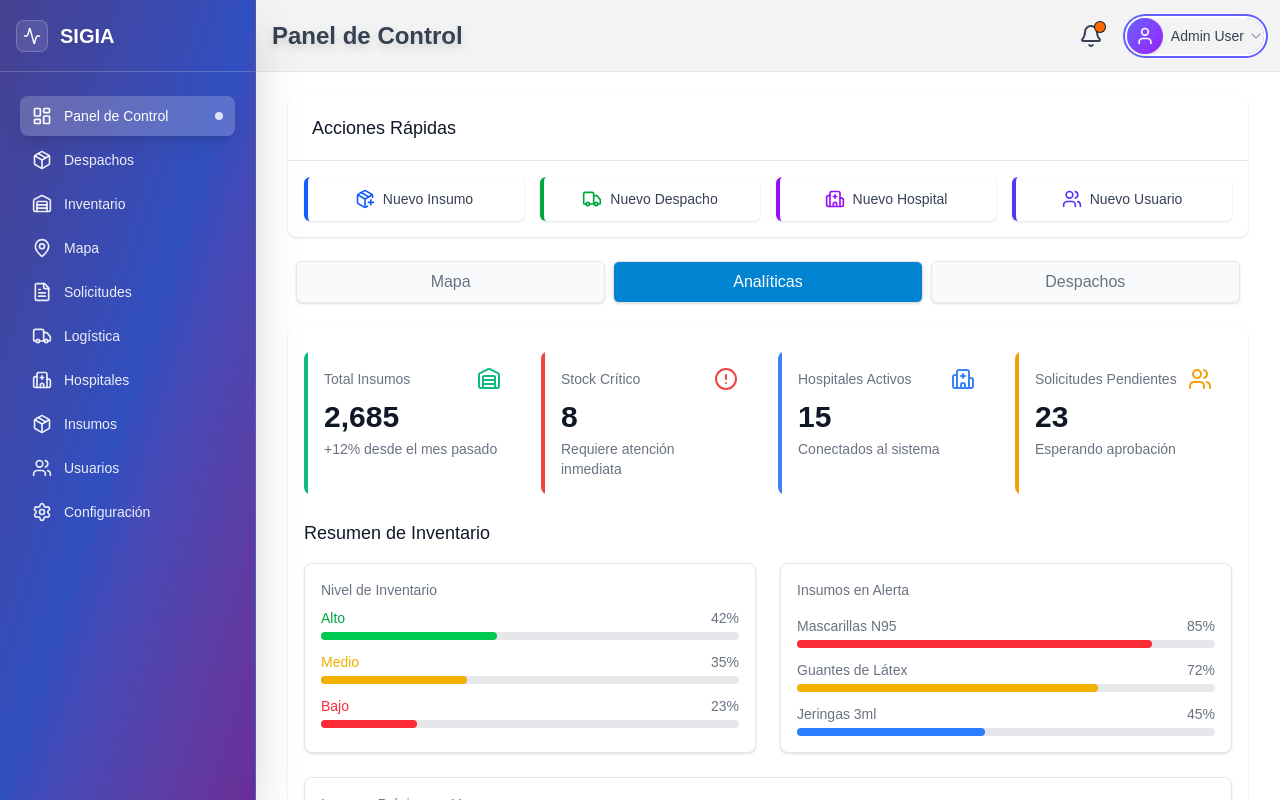
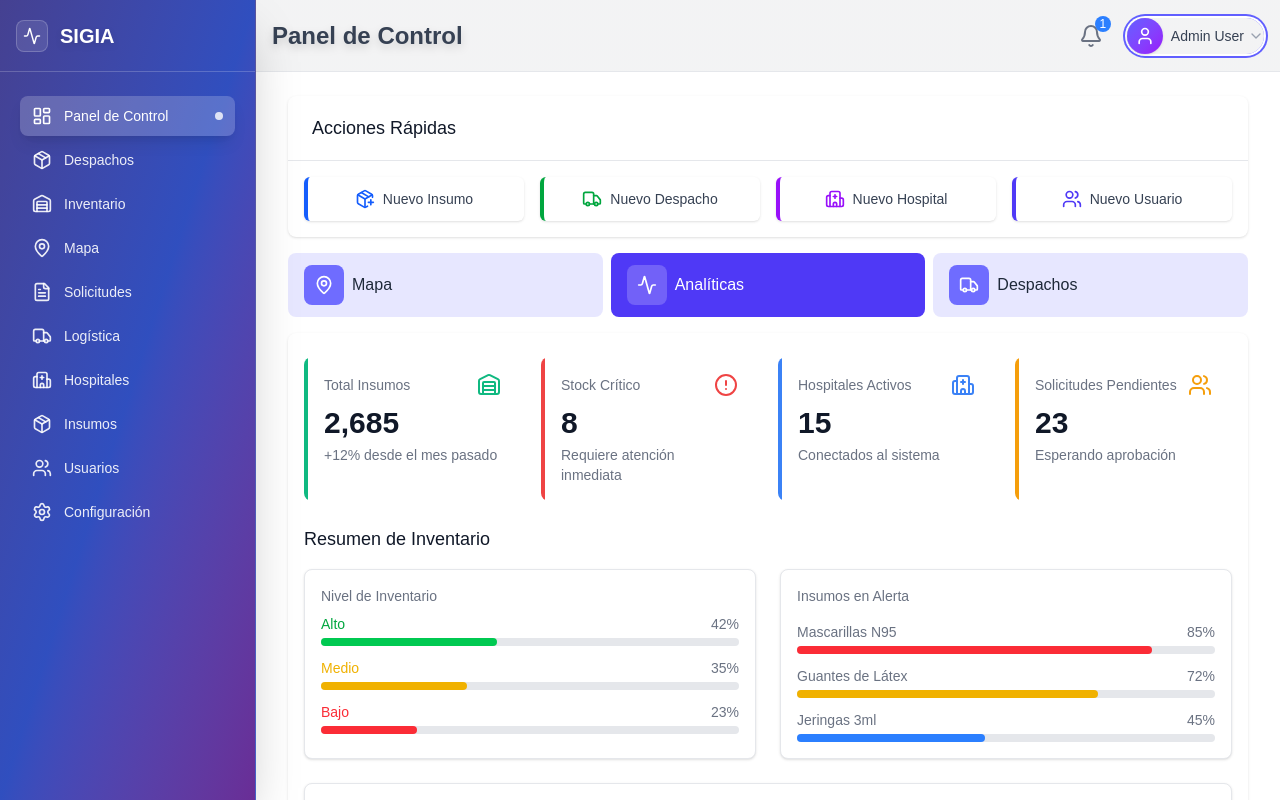
Before and after one commit to gjorwi/sigia, a Next.js app: page /administrador in a window 1280 px wide. Both pictures are taken after a click on the button "Analíticas". Shown: the top 800 px of the page. Built offline with nearby package versions, Linux system fonts and the light colour scheme.

Commit message:
buttoms added

```diff
--- a/app/administrador/page.jsx
+++ b/app/administrador/page.jsx
@@ -11,6 +11,9 @@ const AlertCircle = dynamic(() => import('lucide-react').then(mod => mod.AlertCi
 const Truck = dynamic(() => import('lucide-react').then(mod => mod.Truck), { ssr: false });
 const PackagePlus = dynamic(() => import('lucide-react').then(mod => mod.PackagePlus), { ssr: false });
 const Warehouse = dynamic(() => import('lucide-react').then(mod => mod.Warehouse), { ssr: false });
+const MapPin = dynamic(() => import('lucide-react').then(mod => mod.MapPin), { ssr: false });
+const Activity = dynamic(() => import('lucide-react').then(mod => mod.Activity), { ssr: false });
+const Package = dynamic(() => import('lucide-react').then(mod => mod.Package), { ssr: false });
 
 // Dynamically import the WarehouseMap component to avoid SSR issues with Leaflet
 const WarehouseMap = dynamic(
@@ -20,6 +23,7 @@ const WarehouseMap = dynamic(
 
 const DashboardPage = () => {
   const [activeTab, setActiveTab] = useState('mapa');
+  const [menuActivo, setMenuActivo] = useState('mapa');
   const router = useRouter();
 
   const stats = [
@@ -85,6 +89,7 @@ const DashboardPage = () => {
                   <h3 className="text-lg font-medium leading-6 text-gray-900">Acciones Rápidas</h3>
                 </div>
                 <div className="p-4 grid grid-cols-2 md:grid-cols-4 gap-2 md:gap-4">
+
                   <button
                       type="button"
                       onClick={() => router.push('/administrador/insumos/nuevo')}
@@ -121,37 +126,81 @@ const DashboardPage = () => {
               </div>
               {/* Main content */}
               <div className="mb-6">
-                <div className="grid grid-cols-3 gap-2 mt-4 w-full p-2 bg-white rounded-md">
+                <div className="grid grid-cols-3 gap-2 mt-4 w-full bg-white rounded-md">
                   <button
+                    className={`flex gap-2 items-center justify-start px-4 py-3 rounded-lg transition-all duration-200 group ${
+                      menuActivo === 'mapa'
+                        ? 'bg-indigo-600 text-white'
+                        : 'bg-indigo-500/15 text-gray-800 hover:bg-indigo-500/30'
+                    }`}
+                    onClick={() => setMenuActivo('mapa')}
+                  >
+                    <div className={`w-10 h-10 rounded-lg flex items-center justify-center ${
+                      menuActivo === 'mapa' ? 'bg-white/20' : 'bg-indigo-500/90 text-white'
+                    }`}>
+                      <MapPin className="h-5 w-5" />
+                    </div>
+                    <span className="font-medium">Mapa</span>
+                  </button>
+                  {/* <button
                     onClick={() => setActiveTab('mapa')}
                     className={`px-4 py-2 rounded-md ${activeTab === 'mapa' ? 'bg-sky-600 text-white border border-gray-200 shadow-sm' : 'bg-gray-50 hover:bg-gray-100 text-gray-500 font-medium shadow-sm border border-gray-200'}`}
                   >
                     Mapa
+                  </button> */}
+                  <button
+                    className={`flex gap-2 items-center justify-start px-4 py-3 rounded-lg transition-all duration-200 group ${
+                      menuActivo === 'analiticas'
+                        ? 'bg-indigo-600 text-white'
+                        : 'bg-indigo-500/15 text-gray-800 hover:bg-indigo-500/30'
+                    }`}
+                    onClick={() => setMenuActivo('analiticas')}
+                  >
+                    <div className={`w-10 h-10 rounded-lg flex items-center justify-center ${
+                      menuActivo === 'analiticas' ? 'bg-white/20' : 'bg-indigo-500/90 text-white'
+                    }`}>
+                      <Activity className="h-5 w-5" />
+                    </div>
+                    <span className="font-medium">Analíticas</span>
                   </button>
-                  <button
+                  {/* <button
                     onClick={() => setActiveTab('analiticas')}
                     className={`px-4 py-2 rounded-md ${activeTab === 'analiticas' ? 'bg-sky-600 text-white border border-gray-200 shadow-sm' : 'bg-gray-50 hover:bg-gray-100 text-gray-500 font-medium shadow-sm border border-gray-200'}`}
                   >
                     Analíticas
+                  </button> */}
+                  <button
+                    className={`flex gap-2 items-center justify-start px-4 py-3 rounded-lg transition-all duration-200 group ${
+                      menuActivo === 'despachos'
+                        ? 'bg-indigo-600 text-white'
+                        : 'bg-indigo-500/15 text-gray-800 hover:bg-indigo-500/30'
+                    }`}
+                    onClick={() => setMenuActivo('despachos')}
+                  >
+                    <div className={`w-10 h-10 rounded-lg flex items-center justify-center ${
+                      menuActivo === 'despachos' ? 'bg-white/20' : 'bg-indigo-500/90 text-white'
+                    }`}>
+                      <Truck className="h-5 w-5" />
+                    </div>
+                    <span className="font-medium">Despachos</span>
                   </button>
-
                   {/* <button
                     onClick={() => setActiveTab('deficiencias')}
                     className={`px-4 py-2 rounded-md ${activeTab === 'deficiencias' ? 'bg-white text-black' : 'bg-gray-100 hover:bg-white text-gray-500 font-medium'}`}
                   >
                     Deficiencias
                   </button> */}
-                  <button
+                  {/* <button
                     onClick={() => setActiveTab('despachos')}
                     className={`px-4 py-2 rounded-md ${activeTab === 'despachos' ? 'bg-sky-600 text-white border border-gray-200 shadow-sm' : 'bg-gray-50 hover:bg-gray-100 text-gray-500 font-medium shadow-sm border border-gray-200'}`}
                   >
                     Despachos
-                  </button>
+                  </button> */}
                 </div>
 
-                <div className="mt-4 p-4 bg-white rounded-lg shadow">
-                  {activeTab === 'analiticas' && (
-                    <div className="space-y-6">
+                <div className="mt-4 bg-white rounded-lg shadow">
+                  {menuActivo === 'analiticas' && (
+                    <div className="space-y-6 p-4">
                       {/* Stats */}
                       <div className="mt-2">
                         <div className="grid grid-cols-1 gap-5 sm:grid-cols-2 lg:grid-cols-4">
@@ -283,12 +332,12 @@ const DashboardPage = () => {
                       </div>
                     </div>
                   )}
-                  {activeTab === 'mapa' && (
+                  {menuActivo === 'mapa' && (
                     <div className="space-y-4">
-                      <div className="h-[500px] rounded-lg overflow-hidden border border-gray-200">
+                      <div className="rounded-lg overflow-hidden border border-gray-200">
                         <WarehouseMap />
                       </div>
-                      <div className="bg-gray-50 p-4 rounded-lg">
+                      <div className="bg-gray-50 rounded-lg">
                         <h4 className="font-medium text-gray-900 mb-2">Resumen de Almacenes</h4>
                         <div className="grid grid-cols-1 md:grid-cols-3 gap-4">
                           <div className="bg-white p-3 rounded-lg shadow border border-green-100">
@@ -328,8 +377,8 @@ const DashboardPage = () => {
                       </div>
                     </div>
                   )}
-                  {activeTab === 'despachos' && (
-                    <div className="space-y-6">
+                  {menuActivo === 'despachos' && (
+                    <div className="p-4">
                       <div>
                         <h3 className="text-lg font-medium text-gray-900 mb-2">Gestión de Despachos</h3>
                         <p className="text-gray-500 mb-6">Seguimiento y control de despachos realizados</p>
--- a/app/page.jsx
+++ b/app/page.jsx
@@ -28,7 +28,7 @@ export default function LoginPageVariant() {
   };
 
   return (
-    <div className={`relative min-h-screen flex px-2 items-center justify-center bg-gradient-to-br from-indigo-900 via-blue-800 to-purple-900 overflow-hidden ${isLoaded ? 'opacity-100' : 'opacity-0'} transition-opacity duration-1000`}>
+    <div className={`relative min-h-screen flex px-4 items-center justify-center bg-gradient-to-br from-indigo-900 via-blue-800 to-purple-900 overflow-hidden ${isLoaded ? 'opacity-100' : 'opacity-0'} transition-opacity duration-1000`}>
       {/* Fondo artístico con overlay y animación */}
       <div className="absolute inset-0 z-0">
         <Image
--- a/components/menu.jsx
+++ b/components/menu.jsx
@@ -184,13 +184,13 @@ export default function Menu() {
               <button
                 type="button"
                 onClick={toggleNotifications}
-                className={`p-2 rounded-full text-gray-700 hover:bg-white/10 focus:outline-none focus:ring-2 focus:ring-white/30 transition-colors duration-200 relative ${isNotificationsOpen ? 'bg-white/20' : ''}`}
+                className={`p-2 rounded-full text-gray-500 hover:bg-white/10 focus:outline-none focus:ring-2 focus:ring-white/30 transition-colors duration-200 relative ${isNotificationsOpen ? 'bg-white/20' : ''}`}
                 aria-label="Ver notificaciones"
                 aria-haspopup="true"
                 aria-expanded={isNotificationsOpen}
               >
                 <Bell className="h-6 w-6" />
-                <span className="absolute top-1.5 right-1.5 block h-2.5 w-2.5 rounded-full bg-orange-500 ring-1 ring-gray-900"></span>
+                <span className="absolute -top-0 -right-0 h-4 w-4 rounded-full bg-blue-500 text-xs text-white flex items-center justify-center">1</span>
               </button>
               {/* Dropdown panel - show/hide with state */}
               <div className={`${isNotificationsOpen ? 'block' : 'hidden'} absolute right-0 mt-2 w-80 bg-white border-1 border-gray-300 rounded-md shadow-lg overflow-hidden z-50`}>
```
Also changed, not shown: app/cliente/page.jsx (+14 -14 lines).
